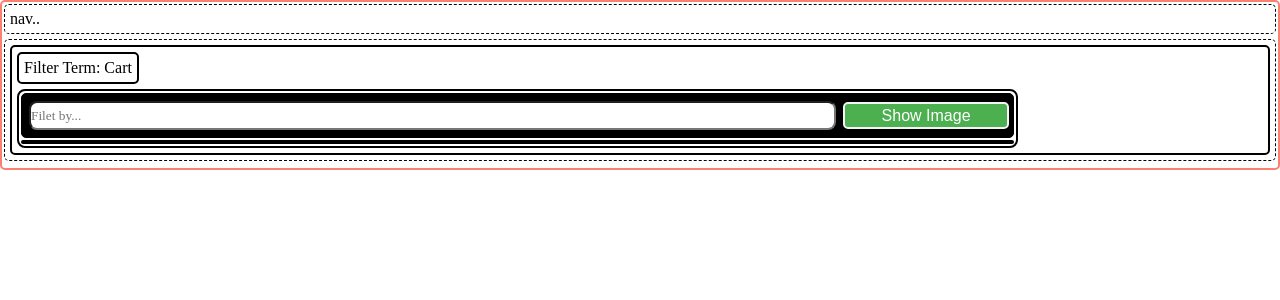
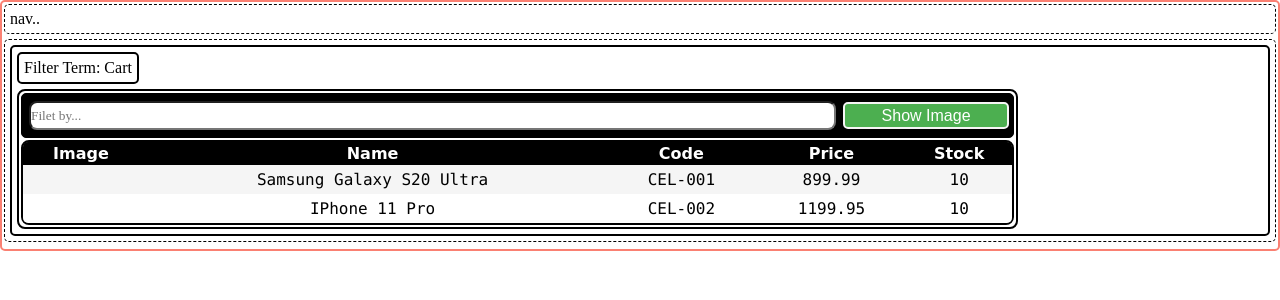
Before and after one commit to gmaxn/NgFromScratch, an Angular app: page / in a window 1280 px wide. Shown: the top 300 px of the page. Built offline with nearby package versions, Linux system fonts and the light colour scheme.

Commit message:
added logic to show/hide image button

```diff
--- a/src/app/product/product.component.html
+++ b/src/app/product/product.component.html
@@ -6,7 +6,11 @@
 
         <div class="layout" id="search-bar">
             <input type="text" name="" id="search" placeholder='Filet by...'>
-            <button>Show Image</button>
+
+            <button (click)='toggleImage()'>
+                {{showImage ? 'Hide' : 'Show'}} Image
+            </button>
+
         </div>
 
         <div class="layout" id="table-wrapper">
@@ -18,19 +22,21 @@
                     <th>Price</th>
                     <th>Stock</th>
                 </thead>
+
                 <tbody>
                     <tr *ngFor='let product of products'>
-                        <td>-</td>
+                        <td><img *ngIf='showImage'
+                            [src]='product.imageUrl' [title]='product.name'
+                            [style.width.px]='imageWidth' [style.margin.px]='imageMargin'>
+                        </td>
                         <td>{{product.name}}</td>
                         <td>{{product.code}}</td>
                         <td>{{product.price}}</td>
                         <td>{{product.stock}}</td>
                     </tr>
-
                 </tbody>
             </table>
         </div>
 
     </div>
-
 </div>
--- a/src/app/product/product.component.ts
+++ b/src/app/product/product.component.ts
@@ -6,23 +6,33 @@ import { Component } from '@angular/core';
   styleUrls: ['./product.component.css']
 })
 export class ProductComponent {
+  imageWidth: number = 100;
+  imageMargin: number = 5;
+  showImage: boolean = false;
   filterTerm: string = 'Cart';
   products: any[] = [
-    // {
-    //   "productId": 1,
-    //   "name": "Samsung Galaxy S20 Ultra",
-    //   "code": "CEL-001",
-    //   "releaseDate": "March 18, 2019",
-    //   "price": 899.99,
-    //   "stock": 10,
-    // },
-    // {
-    //   "productId": 2,
-    //   "name": "IPhone 11 Pro",
-    //   "code": "CEL-002",
-    //   "releaseDate": "January 15, 2019",
-    //   "price": 1199.95,
-    //   "stock": 10,
-    // }
+    {
+      "productId": 1,
+      "name": "Samsung Galaxy S20 Ultra",
+      "code": "CEL-001",
+      "releaseDate": "March 18, 2019",
+      "price": 899.99,
+      "stock": 10,
+      "imageUrl": "https://encrypted-tbn0.gstatic.com/images?q=tbn%3AANd9GcTe6EIEuqMIN5i6DRh5hZnf4T9VQd_kTd303w&usqp=CAU"
+    },
+    {
+      "productId": 2,
+      "name": "IPhone 11 Pro",
+      "code": "CEL-002",
+      "releaseDate": "January 15, 2019",
+      "price": 1199.95,
+      "stock": 10,
+      "imageUrl": "https://cdn.shopify.com/s/files/1/0423/0427/4589/products/Iphone-11pro2_f22990b2-ad6a-4685-a793-0d368fac1768_1024x1024@2x.png?v=1597821135"
+    }
   ]
+
+  toggleImage(): void {
+    this.showImage = !this.showImage;
+  }
+
 }
```
